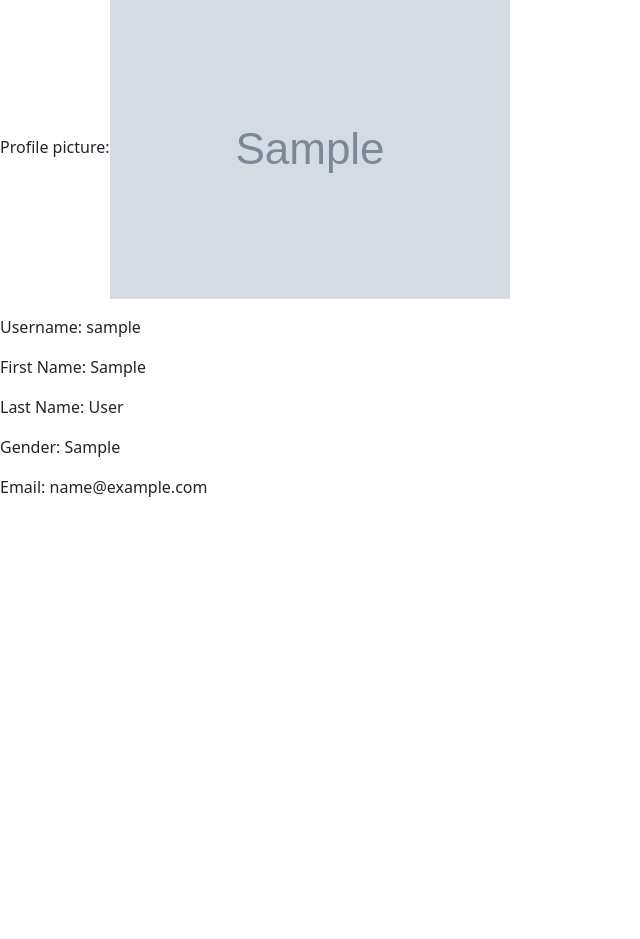
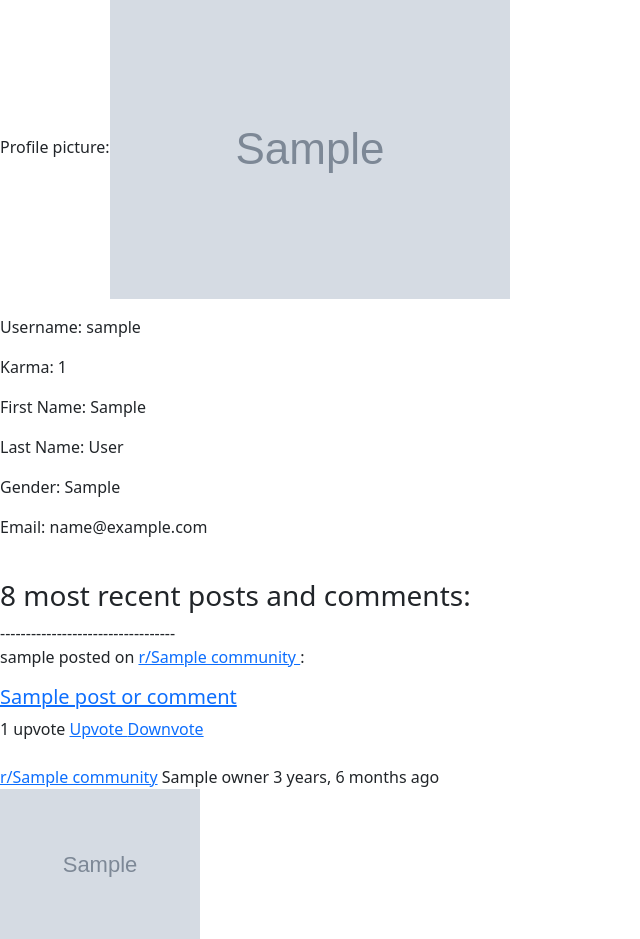
Before and after one commit to EritoZ/final-exam-project, a Django app: template templates/account/details-profile-page.html in a window 1280 px wide. Shown: the part 79-1018 px from the top of the page, without its empty margins (0-640 px from the left). Before the commit the page ends 576 px from the top, so only its background shows below. Run offline with Django 3.2, Linux system fonts and the light colour scheme; the template is opened without the code that fills it: most values are stand-ins (such as "Sample title", 1, 10 or a date in 2020); grey boxes marked "Sample" are stand-in pictures.

Commit message:
Changes and additions

```diff
--- a/apps/forumApp/models.py
+++ b/apps/forumApp/models.py
@@ -129,6 +129,9 @@ class Post(custom_mixins.GetAbsoluteUrlMixin, models.Model):
 
         return self.get_absolute_url('delete post', kwargs)
 
+    def __str__(self):
+        return self.title
+
 
 class Comment(models.Model):
     comment = models.CharField(
--- a/templates/account/details-profile-page.html
+++ b/templates/account/details-profile-page.html
@@ -6,7 +6,6 @@
 
 {% block content %}
 
-
     {% if object.profile_image %}
         <p>Profile picture:<img src="/media/{{ object.profile_image }}" alt="img8"></p>
     {% else %}
@@ -14,6 +13,7 @@
     {% endif %}
 
     <p>Username: {{ object.username }}</p>
+    <p>Karma: {{ total_karma }}</p>
     <p>First Name: {{ object.first_name }}</p>
     <p>Last Name: {{ object.last_name }}</p>
     <p>Gender: {{ object.get_gender_display }}</p>
@@ -25,5 +25,88 @@
         <a href="#">Change password</a>
     {% endif %}
 
+    <br>
+    <h3>8 most recent posts and comments:</h3>
+    {% for post_or_comment in user_posts_and_comments %}
+        ----------------------------------
+        {% if post_or_comment.title %}
+            <p>
+                {{ object.username }} posted on
+                <a href="{{ post_or_comment.community.home_community_absolute_url }}">
+                    r/{{ post_or_comment.community }}
+                </a>:
+            </p>
+            <div class="post">
+                <a href="{{ post_or_comment.details_post_absolute_url }}">
+                    <h5>{{ post_or_comment.title }}</h5>
+                </a>
+                <div class="vote-section">
+                    <span>
+                        {% if post_or_comment.points_count == 1 %}
+                            {{ post_or_comment.points_count }} upvote
+                        {% elif post_or_comment.points_count > 1 or post_or_comment.points_count == 0 %}
+                            {{ post_or_comment.points_count }} upvotes
+                        {% else %}
+                            {{ post_or_comment.points_count }} downvotes
+                        {% endif %}
+
+                        <a href="{{ post_or_comment.upvote_post_absolute_url }}">
+                            {% if not post_or_comment.upvoted %}
+                                Upvote
+                            {% else %}
+                                Unupvote
+                            {% endif %}
+                        </a>
+                        <a href="{{ post_or_comment.downvote_post_absolute_url }}">
+                            {% if not post.downvoted %}
+                                Downvote
+                            {% else %}
+                                Undownvote
+                            {% endif %}
+                        </a>
+                    </span>
+                </div>
+                <br>
+                <span>
+                    <a href="{{ post_or_comment.community.home_community_absolute_url }}">r/{{ post_or_comment.community }}</a>
+                    {{ post_or_comment.owner }}
+                    {{ post_or_comment.date_made|timesince }} ago
+                </span>
+                <br>
+
+                {% if post_or_comment.image %}
+                    <a href="{{ post_or_comment.details_post_absolute_url }}">
+                        <img src="/media/{{ post_or_comment.image }}" height="150" width="200" alt="img8">
+                    </a>
+                {% endif %}
+                <br>
+            </div>
+        {% else %}
+            <div class="comment">
+                <p>
+                    {{ object.username }} commented on
+                    <a href="{{ post_or_comment.commented_post.details_post_absolute_url }}">
+                        {{ post_or_comment.commented_post }}
+                    </a>:
+                </p>
+                <span>
+                    <p>{{ post_or_comment.owner }}</p>
+                    {{ post_or_comment.date_made|timesince }} ago
+                </span>
+
+                {% if post_or_comment.owner == post_or_comment.commented_post.owner %}
+                    <p class="original poster">Post owner</p>
+                {% endif %}
+
+                <div class="comment-description">
+                    <p>{{ post_or_comment.comment }}</p>
+                </div>
+            </div>
+
+        {% endif %}
+
+    {% empty %}
+        <p>No posts or comments.</p>
+    {% endfor %}
 
 {% endblock %}
--- a/templates/common/index.html
+++ b/templates/common/index.html
@@ -3,6 +3,7 @@
 {% block content %}
 
     {% for post in posts %}
+    ----------------------------------
     <div class="post">
         <a href="{{ post.details_post_absolute_url }}">
             <h5>{{ post.title }}</h5>
--- a/templates/communities/home-community-page.html
+++ b/templates/communities/home-community-page.html
@@ -10,6 +10,7 @@
         {{ object.title }}
     </h1>
 
+    <span>
         {% if members_count == 1 %}
             {{ members_count }} member
         {% else %}
@@ -29,9 +30,11 @@
                 Leave
             </a>
         {% endif %}
+    </span>
 
     {% for post in posts %}
         <div class="post">
+            ----------------------------------
             <a href="{{ post.details_post_absolute_url }}">
                 <h5>{{ post.title }}</h5>
             </a>
@@ -62,6 +65,7 @@
                     </a>
                 </span>
             </div>
+        </div>
         <br>
         <span>
             <a href="{% url 'profile details' slug=post.owner.slug %}">{{ post.owner }}</a>
@@ -75,7 +79,5 @@
             </a>
         {% endif %}
         <br>
-    </div>
-        <br>
     {% endfor %}
 {% endblock %}
--- a/templates/posts/details-post-page.html
+++ b/templates/posts/details-post-page.html
@@ -71,6 +71,7 @@
     </div>
     <br>
     {% for comment in post_comments %}
+        <div class="comment">
             <span>
                 <a href="{% url 'profile details' slug=comment.owner.slug %}">{{ comment.owner }}</a>
                 {{ comment.date_made|timesince }} ago
@@ -80,8 +81,9 @@
                 <p class="original poster">Post owner</p>
             {% endif %}
 
-        <div class="comment">
+            <div class="comment-description">
                 <p>{{ comment.comment }}</p>
+            </div>
         </div>
     {% endfor %}
 {% endblock %}
```
Also changed, not shown: apps/accounts/views.py (+18 -1 lines). Lines whose indentation alone changed are shown as unchanged.
